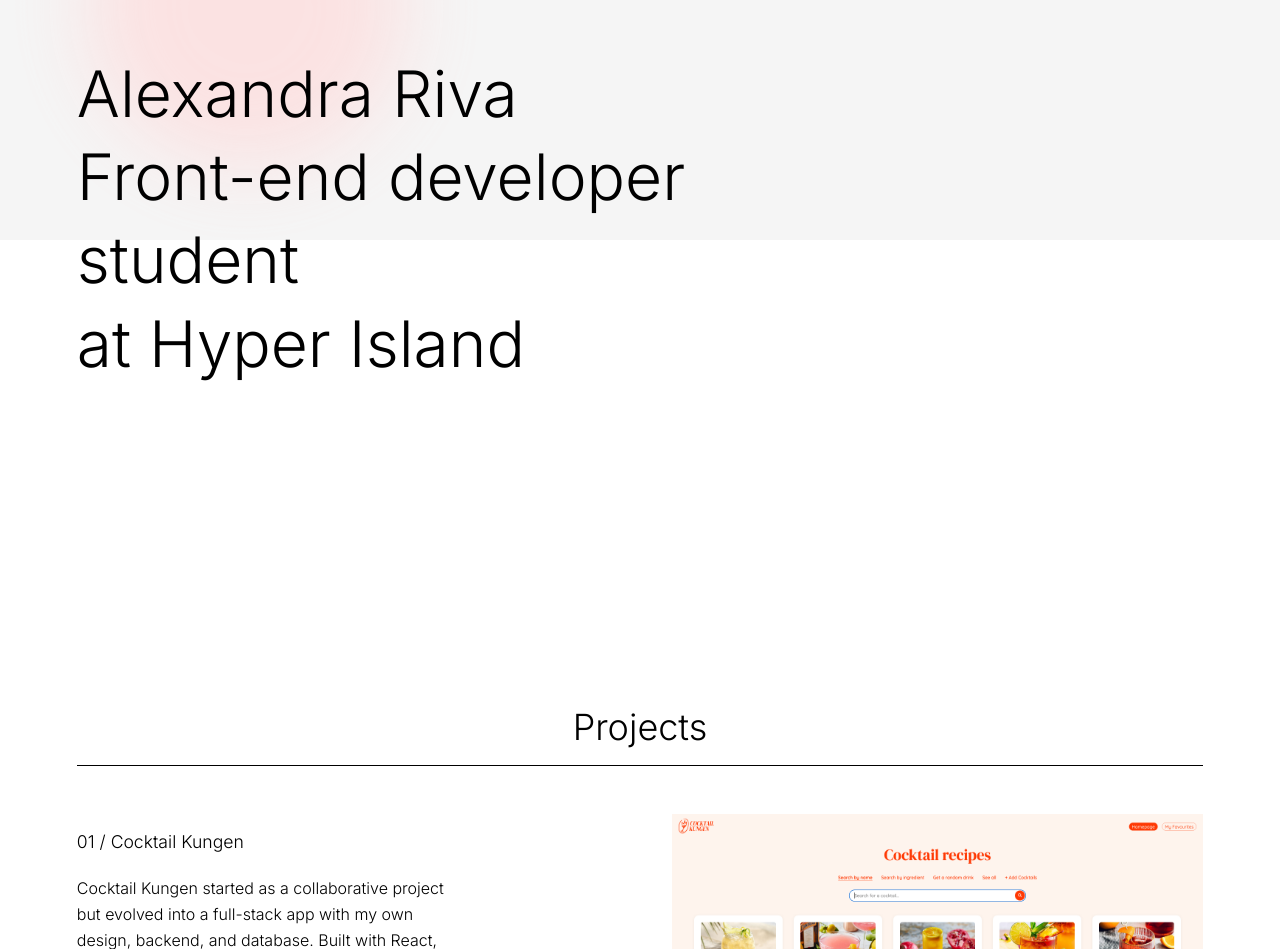
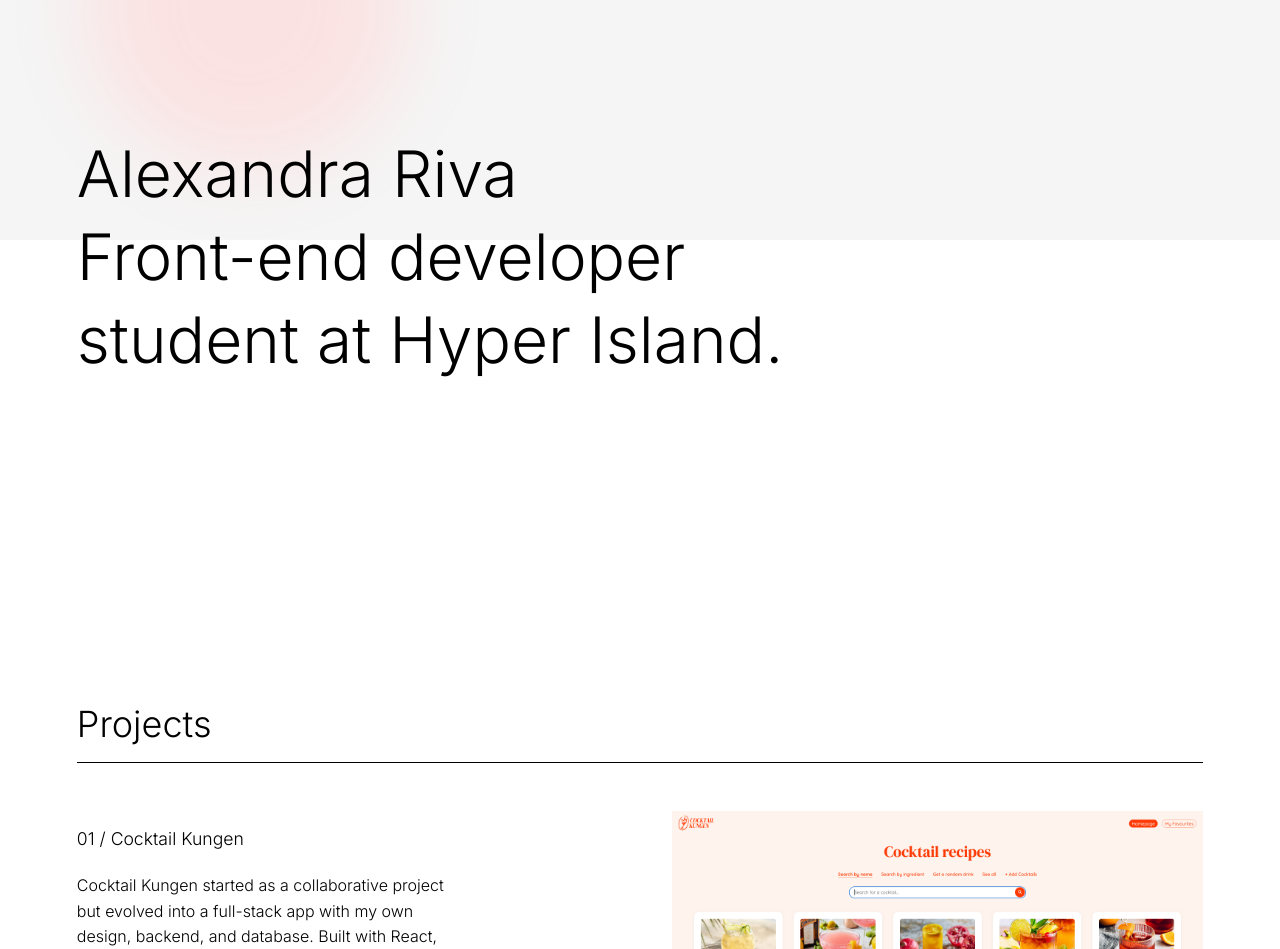
Before and after one commit to alexandra-riva/portfolio, a React (Vite) app: page / in a window 1280 px wide. Shown: the part 560-1509 px from the top of the page. Built offline with nearby package versions, Linux system fonts and the light colour scheme.

Commit message:
Fixed spacing

```diff
--- a/src/components/IntroSection.css
+++ b/src/components/IntroSection.css
@@ -2,7 +2,7 @@
   padding: 6rem clamp(1rem, 6vw, 8rem);
   width: 100%;
   box-sizing: border-box;
-  margin-top: 25rem;
+  margin-top: 30rem;
   font-family: 'Inter', sans-serif;
   font-weight: 300;
   background-color: transparent;
--- a/src/components/IntroSection.jsx
+++ b/src/components/IntroSection.jsx
@@ -7,8 +7,7 @@ export default function IntroSection() {
       <h1 className="intro-heading">
         Alexandra Riva<br />
         Front-end developer<br />
-        student<br />
-        at Hyper Island
+        student at Hyper Island.
       </h1>
     </section>
   );
--- a/src/components/Projects.css
+++ b/src/components/Projects.css
@@ -10,7 +10,6 @@
   font-weight: 300;
   font-size: 2.25rem;
   margin: 0 0 1rem 0;
-  text-align: center;
 }
 
 .projects-divider {
```
